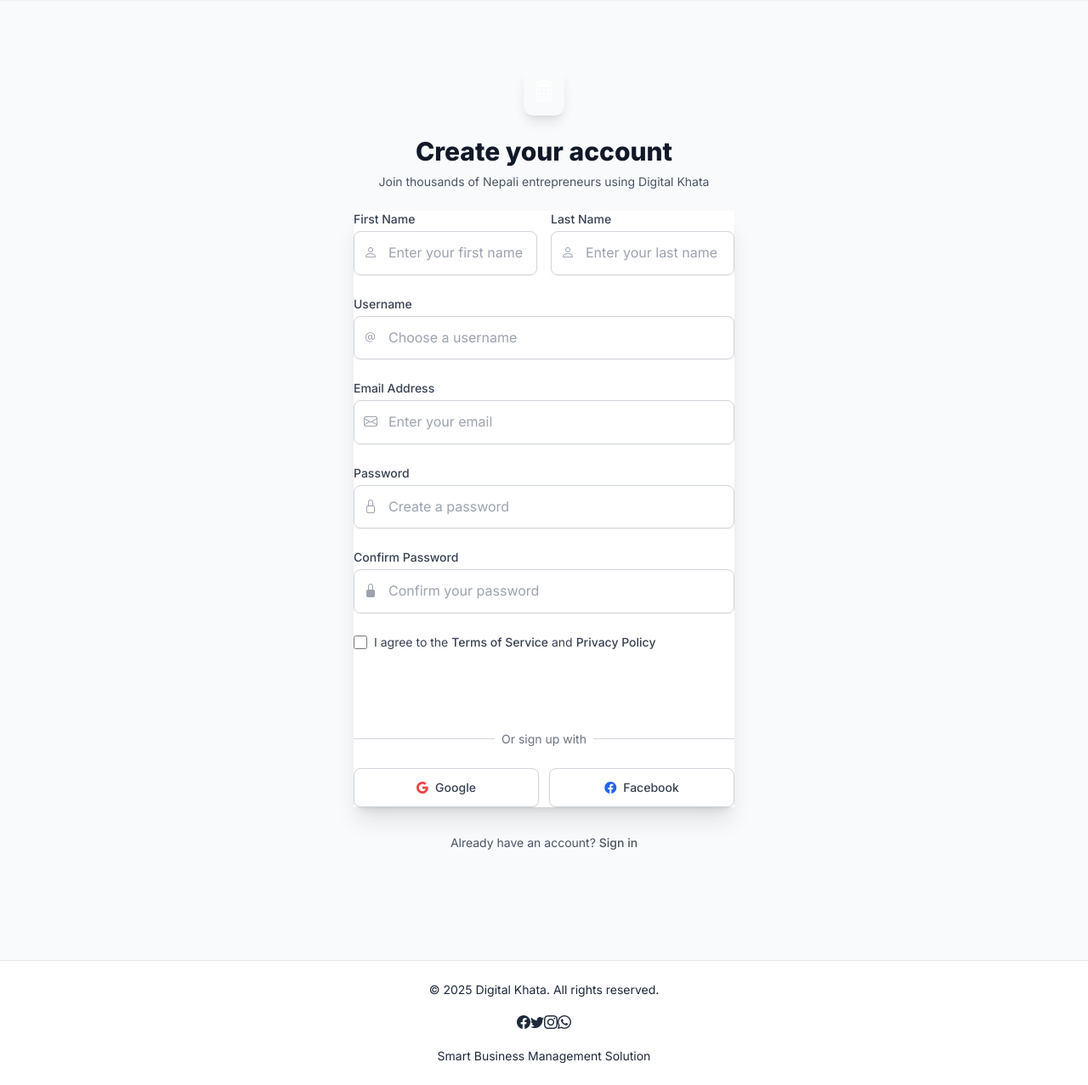
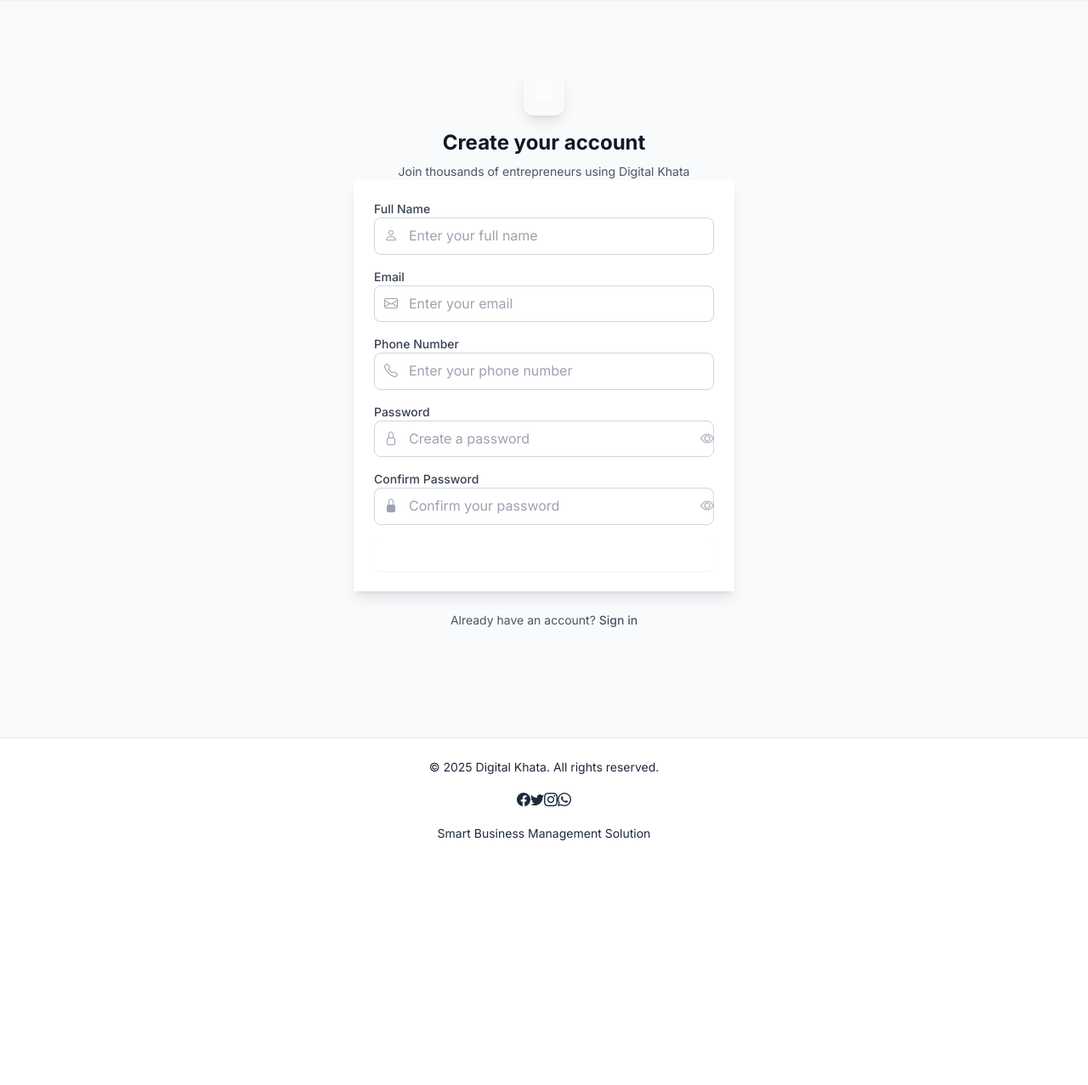
Before and after one commit to RajeshBasnet-dev/Digital-Khata, a Django app: page /accounts/signup/ in a window 1280 px wide. Shown: the part 68-1345 px from the top of the page at 85% size. After the commit the page ends 1057 px from the top, so only its background shows below. Run offline with Django 5.2, Linux system fonts and the light colour scheme.

Commit message:
feat: create enhanced signup page with validation

```diff
--- a/frontend/templates/accounts/signup.html
+++ b/frontend/templates/accounts/signup.html
@@ -4,220 +4,133 @@
 
 {% block content %}
 <div class="min-h-screen bg-gradient-to-br from-indigo-50 to-white flex items-center justify-center p-4">
-  <div class="max-w-md w-full space-y-8">
-    <div class="text-center">
+  <div class="max-w-md w-full">
+    <div class="text-center mb-8">
       <div class="mx-auto flex items-center justify-center">
         <div class="bg-indigo-600 text-white p-3 rounded-xl shadow-lg">
           <i class="bi bi-calculator text-2xl"></i>
         </div>
       </div>
-      <h2 class="mt-6 text-3xl font-extrabold text-gray-900">Create your account</h2>
-      <p class="mt-2 text-sm text-gray-600">Join thousands of Nepali entrepreneurs using Digital Khata</p>
+      <h2 class="mt-4 text-2xl font-bold text-gray-900">Create your account</h2>
+      <p class="mt-2 text-sm text-gray-600">Join thousands of entrepreneurs using Digital Khata</p>
     </div>
 
-    <div class="bg-white rounded-2xl shadow-xl p-8 transition-all duration-300 hover:shadow-2xl">
-      <form class="space-y-6" method="post">
-        {% csrf_token %}
-
-        {% if form.non_field_errors %}
-          <div class="rounded-md bg-red-50 p-4">
-            <div class="flex">
-              <div class="flex-shrink-0">
-                <i class="bi bi-exclamation-circle-fill text-red-400"></i>
-              </div>
-              <div class="ml-3">
-                <h3 class="text-sm font-medium text-red-800">Error</h3>
-                <div class="mt-2 text-sm text-red-700">
-                  {% for error in form.non_field_errors %}
-                    <p>{{ error }}</p>
-                  {% endfor %}
-                </div>
-              </div>
+    <div class="bg-white rounded-2xl shadow-lg p-6">
+      <form class="space-y-4" id="signupForm">
+        <div>
+          <label for="fullName" class="block text-sm font-medium text-gray-700 mb-1">
+            Full Name
+          </label>
+          <div class="relative">
+            <div class="absolute inset-y-0 left-0 pl-3 flex items-center pointer-events-none">
+              <i class="bi bi-person text-gray-400"></i>
             </div>
+            <input
+              id="fullName"
+              name="fullName"
+              type="text"
+              required
+              class="focus:ring-indigo-500 focus:border-indigo-500 block w-full pl-10 pr-3 py-2 border border-gray-300 rounded-lg"
+              placeholder="Enter your full name">
           </div>
-        {% endif %}
-
-        <div class="grid grid-cols-1 sm:grid-cols-2 gap-4">
-          <div>
-            <label for="{{ form.first_name.id_for_label }}" class="block text-sm font-medium text-gray-700 mb-1">
-              First Name
-            </label>
-            <div class="mt-1 relative rounded-md shadow-sm">
-              <div class="absolute inset-y-0 left-0 pl-3 flex items-center pointer-events-none">
-                <i class="bi bi-person text-gray-400"></i>
-              </div>
-              <input
-                id="{{ form.first_name.id_for_label }}"
-                name="{{ form.first_name.name }}"
-                type="text"
-                required
-                class="focus:ring-indigo-500 focus:border-indigo-500 block w-full pl-10 pr-3 py-3 border border-gray-300 rounded-lg transition duration-200 {% if form.first_name.errors %}border-red-300{% endif %}"
-                placeholder="Enter your first name"
-                value="{% if form.first_name.value %}{{ form.first_name.value }}{% endif %}">
-            </div>
-            {% if form.first_name.errors %}
-              <p class="mt-2 text-sm text-red-600">{{ form.first_name.errors }}</p>
-            {% endif %}
-          </div>
-
-          <div>
-            <label for="{{ form.last_name.id_for_label }}" class="block text-sm font-medium text-gray-700 mb-1">
-              Last Name
-            </label>
-            <div class="mt-1 relative rounded-md shadow-sm">
-              <div class="absolute inset-y-0 left-0 pl-3 flex items-center pointer-events-none">
-                <i class="bi bi-person text-gray-400"></i>
-              </div>
-              <input
-                id="{{ form.last_name.id_for_label }}"
-                name="{{ form.last_name.name }}"
-                type="text"
-                required
-                class="focus:ring-indigo-500 focus:border-indigo-500 block w-full pl-10 pr-3 py-3 border border-gray-300 rounded-lg transition duration-200 {% if form.last_name.errors %}border-red-300{% endif %}"
-                placeholder="Enter your last name"
-                value="{% if form.last_name.value %}{{ form.last_name.value }}{% endif %}">
-            </div>
-            {% if form.last_name.errors %}
-              <p class="mt-2 text-sm text-red-600">{{ form.last_name.errors }}</p>
-            {% endif %}
-          </div>
+          <p id="fullName-error" class="mt-1 text-sm text-red-600 hidden"></p>
         </div>
 
         <div>
-          <label for="{{ form.username.id_for_label }}" class="block text-sm font-medium text-gray-700 mb-1">
-            Username
+          <label for="email" class="block text-sm font-medium text-gray-700 mb-1">
+            Email
           </label>
-          <div class="mt-1 relative rounded-md shadow-sm">
+          <div class="relative">
             <div class="absolute inset-y-0 left-0 pl-3 flex items-center pointer-events-none">
-              <i class="bi bi-at text-gray-400"></i>
+              <i class="bi bi-envelope text-gray-400"></i>
             </div>
             <input
-              id="{{ form.username.id_for_label }}"
-              name="{{ form.username.name }}"
-              type="text"
+              id="email"
+              name="email"
+              type="email"
               required
-              class="focus:ring-indigo-500 focus:border-indigo-500 block w-full pl-10 pr-3 py-3 border border-gray-300 rounded-lg transition duration-200 {% if form.username.errors %}border-red-300{% endif %}"
-              placeholder="Choose a username"
-              value="{% if form.username.value %}{{ form.username.value }}{% endif %}">
+              class="focus:ring-indigo-500 focus:border-indigo-500 block w-full pl-10 pr-3 py-2 border border-gray-300 rounded-lg"
+              placeholder="Enter your email">
           </div>
-          {% if form.username.errors %}
-            <p class="mt-2 text-sm text-red-600">{{ form.username.errors }}</p>
-          {% endif %}
+          <p id="email-error" class="mt-1 text-sm text-red-600 hidden"></p>
         </div>
 
         <div>
-          <label for="{{ form.email.id_for_label }}" class="block text-sm font-medium text-gray-700 mb-1">
-            Email Address
+          <label for="phone" class="block text-sm font-medium text-gray-700 mb-1">
+            Phone Number
           </label>
-          <div class="mt-1 relative rounded-md shadow-sm">
+          <div class="relative">
             <div class="absolute inset-y-0 left-0 pl-3 flex items-center pointer-events-none">
-              <i class="bi bi-envelope text-gray-400"></i>
-              </div>
+              <i class="bi bi-telephone text-gray-400"></i>
+            </div>
             <input
-              id="{{ form.email.id_for_label }}"
-              name="{{ form.email.name }}"
-              type="email"
+              id="phone"
+              name="phone"
+              type="tel"
               required
-              class="focus:ring-indigo-500 focus:border-indigo-500 block w-full pl-10 pr-3 py-3 border border-gray-300 rounded-lg transition duration-200 {% if form.email.errors %}border-red-300{% endif %}"
-              placeholder="Enter your email"
-              value="{% if form.email.value %}{{ form.email.value }}{% endif %}">
+              class="focus:ring-indigo-500 focus:border-indigo-500 block w-full pl-10 pr-3 py-2 border border-gray-300 rounded-lg"
+              placeholder="Enter your phone number">
           </div>
-          {% if form.email.errors %}
-            <p class="mt-2 text-sm text-red-600">{{ form.email.errors }}</p>
-          {% endif %}
+          <p id="phone-error" class="mt-1 text-sm text-red-600 hidden"></p>
         </div>
 
         <div>
-          <label for="{{ form.password1.id_for_label }}" class="block text-sm font-medium text-gray-700 mb-1">
+          <label for="password" class="block text-sm font-medium text-gray-700 mb-1">
             Password
           </label>
-          <div class="mt-1 relative rounded-md shadow-sm">
+          <div class="relative">
             <div class="absolute inset-y-0 left-0 pl-3 flex items-center pointer-events-none">
               <i class="bi bi-lock text-gray-400"></i>
             </div>
             <input
-              id="{{ form.password1.id_for_label }}"
-              name="{{ form.password1.name }}"
+              id="password"
+              name="password"
               type="password"
               required
-              class="focus:ring-indigo-500 focus:border-indigo-500 block w-full pl-10 pr-3 py-3 border border-gray-300 rounded-lg transition duration-200 {% if form.password1.errors %}border-red-300{% endif %}"
+              class="focus:ring-indigo-500 focus:border-indigo-500 block w-full pl-10 pr-10 py-2 border border-gray-300 rounded-lg"
               placeholder="Create a password">
+            <div class="absolute inset-y-0 right-0 pr-3 flex items-center">
+              <button type="button" class="text-gray-400 hover:text-gray-600 focus:outline-none" id="togglePassword">
+                <i class="bi bi-eye" id="eyeIcon"></i>
+              </button>
+            </div>
           </div>
-          {% if form.password1.errors %}
-            <p class="mt-2 text-sm text-red-600">{{ form.password1.errors }}</p>
-          {% endif %}
+          <p id="password-error" class="mt-1 text-sm text-red-600 hidden"></p>
         </div>
 
         <div>
-          <label for="{{ form.password2.id_for_label }}" class="block text-sm font-medium text-gray-700 mb-1">
+          <label for="confirmPassword" class="block text-sm font-medium text-gray-700 mb-1">
             Confirm Password
           </label>
-          <div class="mt-1 relative rounded-md shadow-sm">
+          <div class="relative">
             <div class="absolute inset-y-0 left-0 pl-3 flex items-center pointer-events-none">
               <i class="bi bi-lock-fill text-gray-400"></i>
             </div>
             <input
-              id="{{ form.password2.id_for_label }}"
-              name="{{ form.password2.name }}"
+              id="confirmPassword"
+              name="confirmPassword"
               type="password"
               required
-              class="focus:ring-indigo-500 focus:border-indigo-500 block w-full pl-10 pr-3 py-3 border border-gray-300 rounded-lg transition duration-200 {% if form.password2.errors %}border-red-300{% endif %}"
+              class="focus:ring-indigo-500 focus:border-indigo-500 block w-full pl-10 pr-10 py-2 border border-gray-300 rounded-lg"
               placeholder="Confirm your password">
+            <div class="absolute inset-y-0 right-0 pr-3 flex items-center">
+              <button type="button" class="text-gray-400 hover:text-gray-600 focus:outline-none" id="toggleConfirmPassword">
+                <i class="bi bi-eye" id="confirmEyeIcon"></i>
+              </button>
+            </div>
           </div>
-          {% if form.password2.errors %}
-            <p class="mt-2 text-sm text-red-600">{{ form.password2.errors }}</p>
-          {% endif %}
-        </div>
-
-        <div class="flex items-center">
-          <input
-            id="terms"
-            name="terms"
-            type="checkbox"
-            required
-            class="h-4 w-4 text-indigo-600 focus:ring-indigo-500 border-gray-300 rounded">
-          <label for="terms" class="ml-2 block text-sm text-gray-700">
-            I agree to the <a href="#" class="font-medium text-indigo-600 hover:text-indigo-500">Terms of Service</a> and <a href="#" class="font-medium text-indigo-600 hover:text-indigo-500">Privacy Policy</a>
-          </label>
+          <p id="confirmPassword-error" class="mt-1 text-sm text-red-600 hidden"></p>
         </div>
 
         <div>
-          <button type="submit" class="group relative w-full flex justify-center py-3 px-4 border border-transparent text-sm font-medium rounded-lg text-white bg-indigo-600 hover:bg-indigo-700 focus:outline-none focus:ring-2 focus:ring-offset-2 focus:ring-indigo-500 transition duration-300 transform hover:-translate-y-0.5">
+          <button type="submit" class="w-full flex justify-center py-2 px-4 border border-transparent rounded-lg shadow-sm text-sm font-medium text-white bg-indigo-600 hover:bg-indigo-700 focus:outline-none focus:ring-2 focus:ring-offset-2 focus:ring-indigo-500 transition duration-200">
             Create Account
           </button>
         </div>
       </form>
-
-      <div class="mt-6">
-        <div class="relative">
-          <div class="absolute inset-0 flex items-center">
-            <div class="w-full border-t border-gray-300"></div>
-          </div>
-          <div class="relative flex justify-center text-sm">
-            <span class="px-2 bg-white text-gray-500">
-              Or sign up with
-            </span>
-          </div>
-        </div>
-
-        <div class="mt-6 grid grid-cols-2 gap-3">
-          <div>
-            <a href="#" class="w-full inline-flex justify-center py-3 px-4 border border-gray-300 rounded-lg shadow-sm bg-white text-sm font-medium text-gray-700 hover:bg-gray-50 transition duration-200">
-              <i class="bi bi-google text-red-500 mr-2"></i>
-              <span>Google</span>
-            </a>
-          </div>
-          <div>
-            <a href="#" class="w-full inline-flex justify-center py-3 px-4 border border-gray-300 rounded-lg shadow-sm bg-white text-sm font-medium text-gray-700 hover:bg-gray-50 transition duration-200">
-              <i class="bi bi-facebook text-blue-600 mr-2"></i>
-              <span>Facebook</span>
-            </a>
-          </div>
-        </div>
-      </div>
     </div>
 
-    <p class="mt-8 text-center text-sm text-gray-600">
+    <p class="mt-6 text-center text-sm text-gray-600">
       Already have an account?
       <a href="{% url 'accounts:login' %}" class="font-medium text-indigo-600 hover:text-indigo-500">
         Sign in
@@ -225,4 +138,107 @@
     </p>
   </div>
 </div>
+
+<script>
+  // Toggle password visibility
+  document.getElementById('togglePassword')?.addEventListener('click', function() {
+    const passwordInput = document.getElementById('password');
+    const eyeIcon = document.getElementById('eyeIcon');
+
+    if (passwordInput.type === 'password') {
+      passwordInput.type = 'text';
+      eyeIcon.classList.remove('bi-eye');
+      eyeIcon.classList.add('bi-eye-slash');
+    } else {
+      passwordInput.type = 'password';
+      eyeIcon.classList.remove('bi-eye-slash');
+      eyeIcon.classList.add('bi-eye');
+    }
+  });
+
+  // Toggle confirm password visibility
+  document.getElementById('toggleConfirmPassword')?.addEventListener('click', function() {
+    const passwordInput = document.getElementById('confirmPassword');
+    const eyeIcon = document.getElementById('confirmEyeIcon');
+
+    if (passwordInput.type === 'password') {
+      passwordInput.type = 'text';
+      eyeIcon.classList.remove('bi-eye');
+      eyeIcon.classList.add('bi-eye-slash');
+    } else {
+      passwordInput.type = 'password';
+      eyeIcon.classList.remove('bi-eye-slash');
+      eyeIcon.classList.add('bi-eye');
+    }
+  });
+
+  // Form validation
+  document.getElementById('signupForm')?.addEventListener('submit', function(e) {
+    e.preventDefault();
+    let isValid = true;
+
+    // Reset errors
+    document.getElementById('fullName-error').classList.add('hidden');
+    document.getElementById('email-error').classList.add('hidden');
+    document.getElementById('phone-error').classList.add('hidden');
+    document.getElementById('password-error').classList.add('hidden');
+    document.getElementById('confirmPassword-error').classList.add('hidden');
+
+    // Validate full name
+    const fullName = document.getElementById('fullName').value.trim();
+    if (!fullName) {
+      document.getElementById('fullName-error').textContent = 'Full name is required';
+      document.getElementById('fullName-error').classList.remove('hidden');
+      isValid = false;
+    }
+
+    // Validate email
+    const email = document.getElementById('email').value.trim();
+    const emailRegex = /^[^\s@]+@[^\s@]+\.[^\s@]+$/;
+    if (!email) {
+      document.getElementById('email-error').textContent = 'Email is required';
+      document.getElementById('email-error').classList.remove('hidden');
+      isValid = false;
+    } else if (!emailRegex.test(email)) {
+      document.getElementById('email-error').textContent = 'Please enter a valid email address';
+      document.getElementById('email-error').classList.remove('hidden');
+      isValid = false;
+    }
+
+    // Validate phone
+    const phone = document.getElementById('phone').value.trim();
+    if (!phone) {
+      document.getElementById('phone-error').textContent = 'Phone number is required';
+      document.getElementById('phone-error').classList.remove('hidden');
+      isValid = false;
+    }
+
+    // Validate password
+    const password = document.getElementById('password').value;
+    if (!password) {
+      document.getElementById('password-error').textContent = 'Password is required';
+      document.getElementById('password-error').classList.remove('hidden');
+      isValid = false;
+    }
+
+    // Validate confirm password
+    const confirmPassword = document.getElementById('confirmPassword').value;
+    if (!confirmPassword) {
+      document.getElementById('confirmPassword-error').textContent = 'Please confirm your password';
+      document.getElementById('confirmPassword-error').classList.remove('hidden');
+      isValid = false;
+    } else if (password !== confirmPassword) {
+      document.getElementById('confirmPassword-error').textContent = 'Passwords do not match';
+      document.getElementById('confirmPassword-error').classList.remove('hidden');
+      isValid = false;
+    }
+
+    // If valid, simulate signup
+    if (isValid) {
+      // In a real app, this would submit to the server
+      alert('Account created successfully! Redirecting to login...');
+      window.location.href = '{% url "accounts:login" %}';
+    }
+  });
+</script>
 {% endblock %}
```
